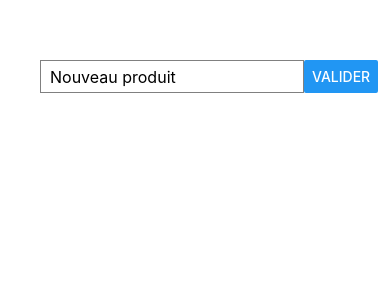
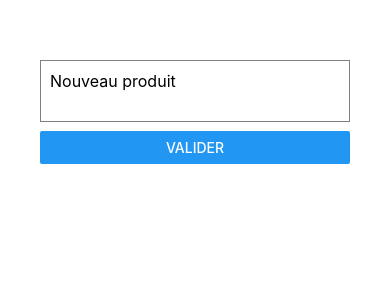
Before and after one commit to alexdevops007/shopping-list, a React Native app: screen / in a window 390 px wide. Shown: the top 300 px of the page. Built offline with nearby package versions, Linux system fonts and the light colour scheme.

Commit message:
add multilignes

```diff
--- a/components/ProductInput.js
+++ b/components/ProductInput.js
@@ -14,12 +14,13 @@ export default function ProductInput({ onProductAdd }) {
     // }
   };
   return (
-    <View style={styles.inputContainer}>
+    <View>
       <TextInput
         style={styles.textInput}
         placeholder="Nouveau produit"
         onChangeText={inputHandler}
         value={product}
+        multiline
       />
       <Button title="Valider" onPress={submitHandler} />
     </View>
@@ -27,15 +28,13 @@ export default function ProductInput({ onProductAdd }) {
 }
 
 const styles = StyleSheet.create({
-  inputContainer: {
-    flexDirection: "row",
-  },
   textInput: {
     borderColor: "gray",
     borderWidth: 1,
-    padding: 5,
+    padding: 10,
     paddingLeft: 9,
     fontSize: 16,
     flexGrow: 1,
+    marginBottom: 9
   },
 });
```
